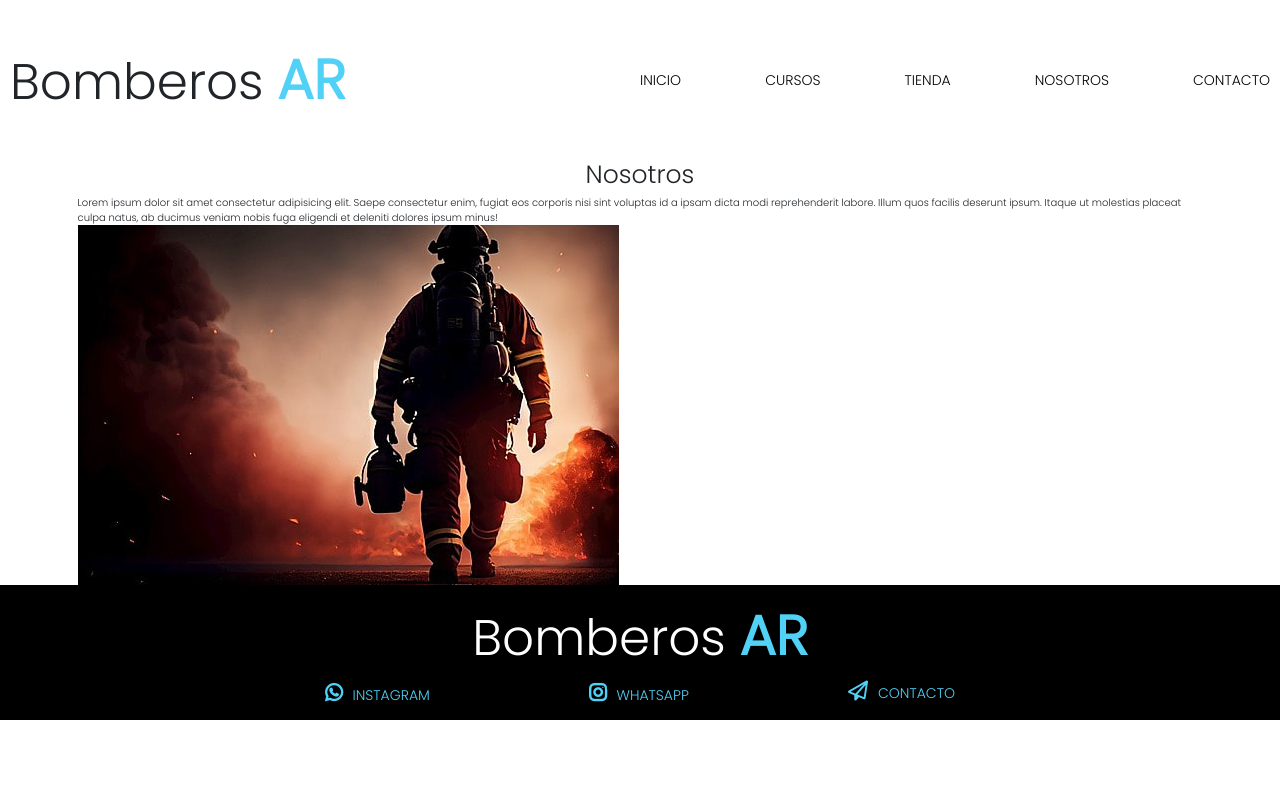
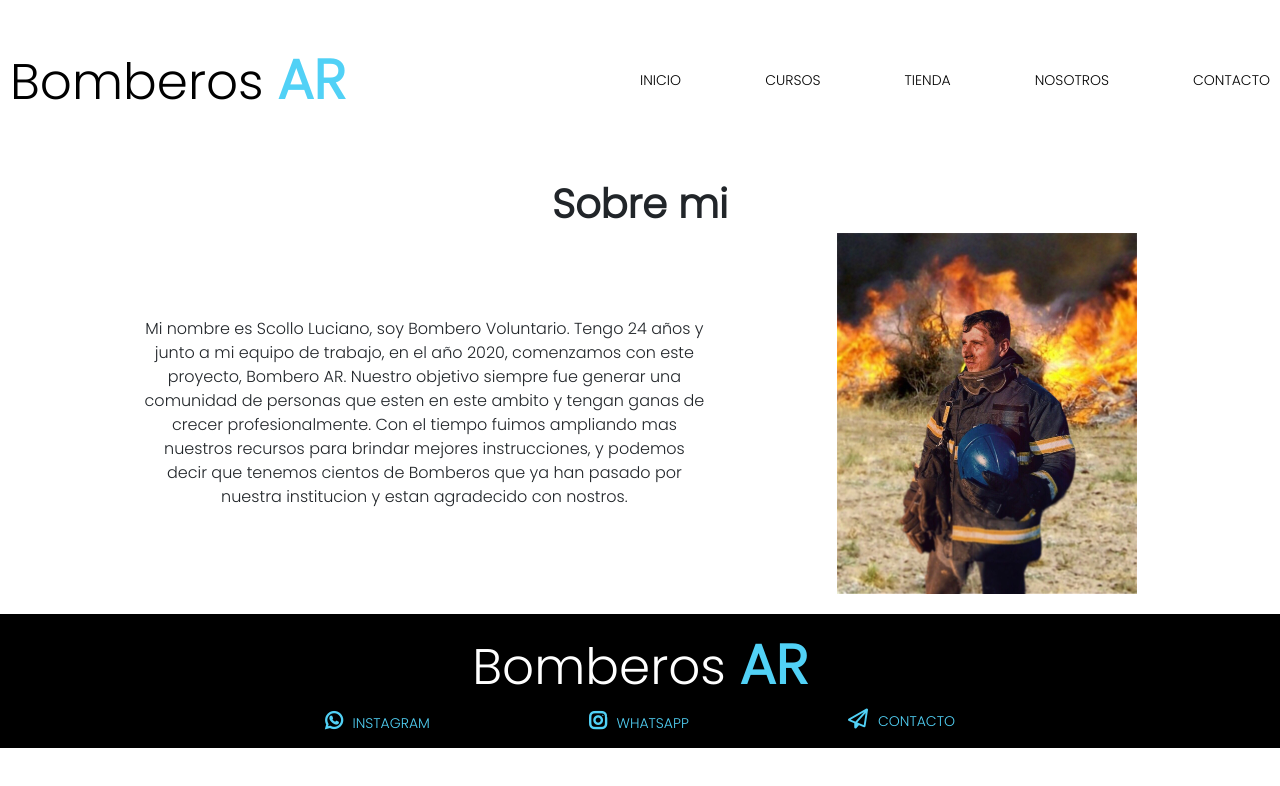
Before and after one commit to Lucianosc9927/firefighter-web, a website: page pages/nosotros.html in a window 1280 px wide. Drawn offline with nearby package versions, Linux system fonts and the light colour scheme.

Commit message:
Se agrega el scss a la pagina nosotros

```diff
--- a/pages/nosotros.html
+++ b/pages/nosotros.html
@@ -20,34 +20,35 @@
 <body>
   <header class="header barra">
     <div class="logo">
-      <p class="logo__texto">Bomberos <span class="logo__texto--grande">AR</span></p>
+      <a href="./../index.html"><p class="logo__texto
+        logo--negro">Bomberos <span class="logo__texto--grande">AR</span></p></a>
     </div>
-    <input class="menu__check" type="checkbox">
+    <input class="menu__check icon icon-menu" type="checkbox">
     <nav class="navegacion">
       <ul class="navegacion__enlaces">
         <li>
-          <a class="navegacion__link" href="../index.html">Inicio</a>
+          <a class="navegacion__link" href="./../index.html">Inicio</a>
         </li>
         <li>
-          <a class="navegacion__link" href="cursos.html">Cursos</a>
+          <a class="navegacion__link" href="./cursos.html">Cursos</a>
         </li>
         <li>
-          <a class="navegacion__link" href="tienda.html">Tienda</a>
+          <a class="navegacion__link" href="./tienda.html">Tienda</a>
         </li>
         <li>
-          <a class="navegacion__link" href="nosotros.html">Nosotros</a>
+          <a class="navegacion__link" href="./nosotros.html">Nosotros</a>
         </li>
         <li>
-          <a class="navegacion__link" href="contacto.html">Contacto</a>
+          <a class="navegacion__link" href="./contacto.html">Contacto</a>
         </li>
       </ul> <!--navegacion__enlaces-->
     </nav>
   </header>
     <main class="main container">
-        <h1 class="text-center">Nosotros</h1>
-        <section class="nosotros">
-          <p>Lorem ipsum dolor sit amet consectetur adipisicing elit. Saepe consectetur enim, fugiat eos corporis nisi sint voluptas id a ipsam dicta modi reprehenderit labore. Illum quos facilis deserunt ipsum. Itaque ut molestias placeat culpa natus, ab ducimus veniam nobis fuga eligendi et deleniti dolores ipsum minus!</p>
-          <img src="../img/firefighter-hero.jpg" alt="bombero">
+      <section class="nosotros">
+          <h1 class="nosotros__titulo">Sobre mi</h1>
+          <p class="nosotros__texto">Mi nombre es Scollo Luciano, soy Bombero Voluntario. Tengo 24 años y junto a mi equipo de trabajo, en el año 2020, comenzamos con este proyecto, Bombero AR. Nuestro objetivo siempre fue generar una comunidad de personas que esten en este ambito y tengan ganas de crecer profesionalmente. Con el tiempo fuimos ampliando mas nuestros recursos para brindar mejores instrucciones, y podemos decir que tenemos cientos de Bomberos que ya han pasado por nuestra institucion y estan agradecido con nostros.</p>
+          <img class="nosotros__imagen" src="../img/imgGaleria3.jpeg" alt="bombero">
         </section>
 
     </main>
--- /dev/null
+++ b/scss/_nosotros.scss
@@ -0,0 +1,41 @@
+.nosotros {
+    text-align: center;
+    margin: 2rem 0;
+
+  .nosotros__titulo {
+    font-size: 3rem;
+    font-weight: bold;
+  }
+
+  .nosotros__texto {
+    font-size: 1.5rem;
+  }
+
+  .nosotros__imagen {
+    max-width: 30rem;
+    width: 100%;
+    object-fit: contain;
+  }
+}
+
+@media (min-width: 768px) {
+    .nosotros {
+        display: flex;
+        justify-content: space-around;
+        align-items: center;
+        flex-wrap: wrap;
+
+        .nosotros__titulo {
+            width: 100%;
+            font-size: 4rem;
+        }
+        .nosotros__texto,
+        .nosotros__imagen {
+            width: 50%;
+        }
+
+        .nosotros__texto {
+            font-size: 1.6rem;
+        }
+    }
+}
--- a/scss/estilo.scss
+++ b/scss/estilo.scss
@@ -8,4 +8,5 @@
 @import "galeria";
 @import "tienda";
 @import "contacto";
+@import "nosotros";
 @import "footer";
```
Also changed, not shown: pages/cursos.html (+8 -7 lines), pages/tienda.html (+8 -7 lines), css/estilo.css.
